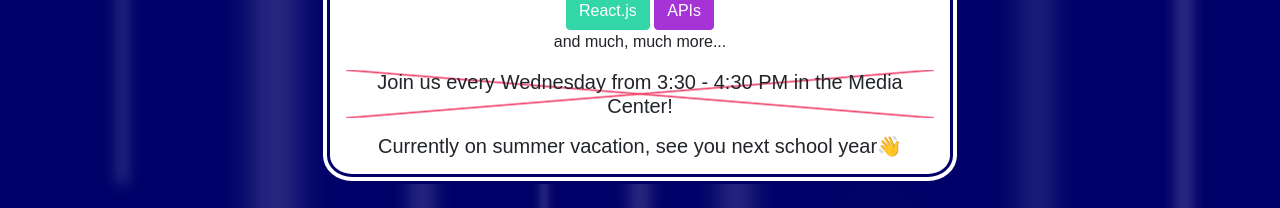
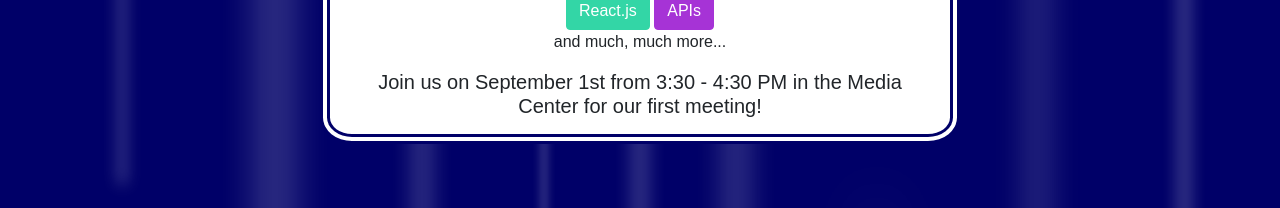
Before and after one commit to Conant-Hack-Club/Conant-Hack-Club-Website, a React (Create React App) app: page / in a window 1280 px wide. Shown: the part 533-741 px from the top of the page. Built offline with nearby package versions, Linux system fonts and the light colour scheme; no server answers; the database is empty; a web font is replaced by a local one.

Commit message:
Activity Fair Update

```diff
--- a/src/components/HomeScreen.js
+++ b/src/components/HomeScreen.js
@@ -29,8 +29,9 @@ export default function HomeScreen() {
                 <Button variant="danger" style = {{backgroundColor: "#33d6a6", borderColor: "#33d6a6"}}>React.js</Button> {' '}
                 <Button variant="info" style = {{backgroundColor: "#a633d6", borderColor: "#a633d6"}}>APIs</Button>{' '}<p>and much, much more...</p>
 
-                <h5 className = "crossed" style={{margin:"16px"}}>Join us every Wednesday from 3:30 - 4:30 PM in the Media Center!</h5>
-                <h5 style={{margin:"16px"}}>Currently on summer vacation, see you next school year👋</h5>
+                {/* <h5 className = "crossed" style={{margin:"16px"}}>Join us every Wednesday from 3:30 - 4:30 PM in the Media Center!</h5> */}
+                <h5 style={{margin:"16px"}}>Join us on September 1st from 3:30 - 4:30 PM in the Media Center for our first meeting!</h5>
+                {/* <h5 style={{margin:"16px"}}>Currently on summer vacation, see you next school year👋</h5> */}
             </div>
 
             <div class='light x1'></div>
```
